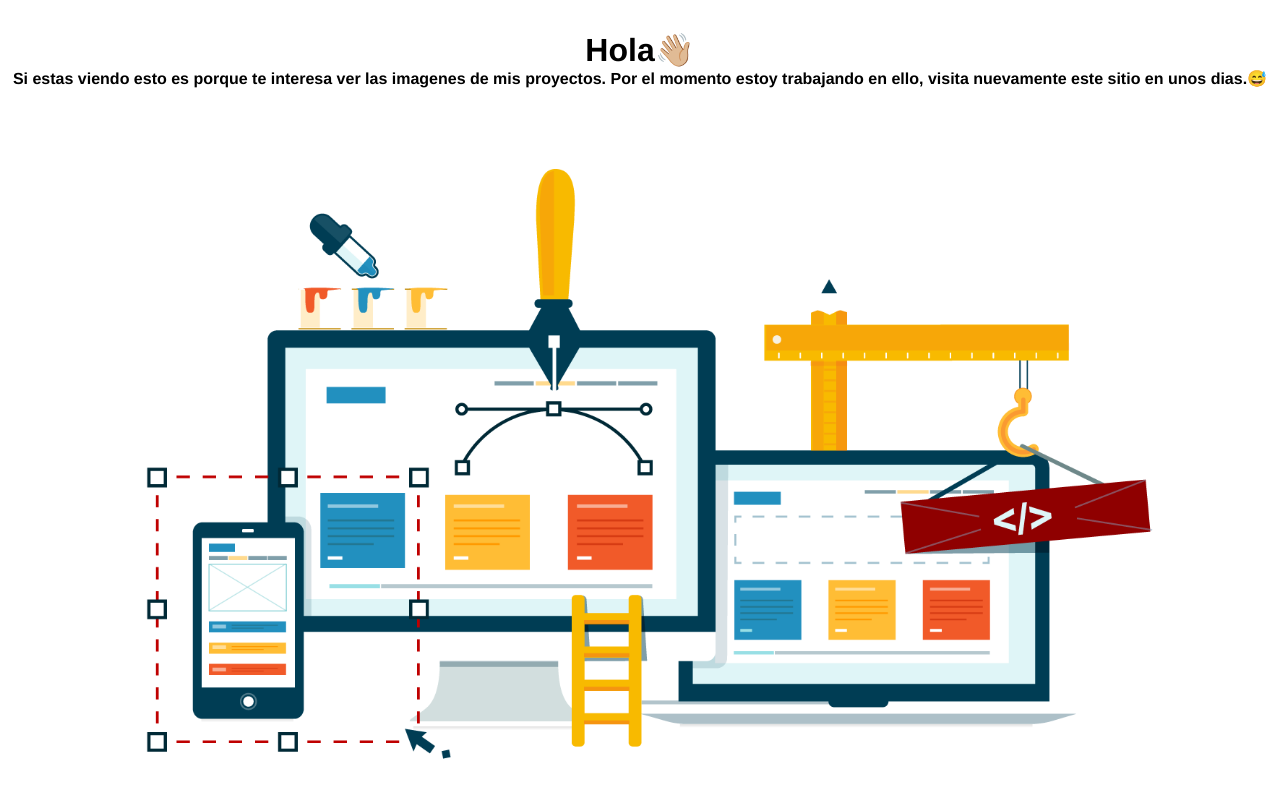
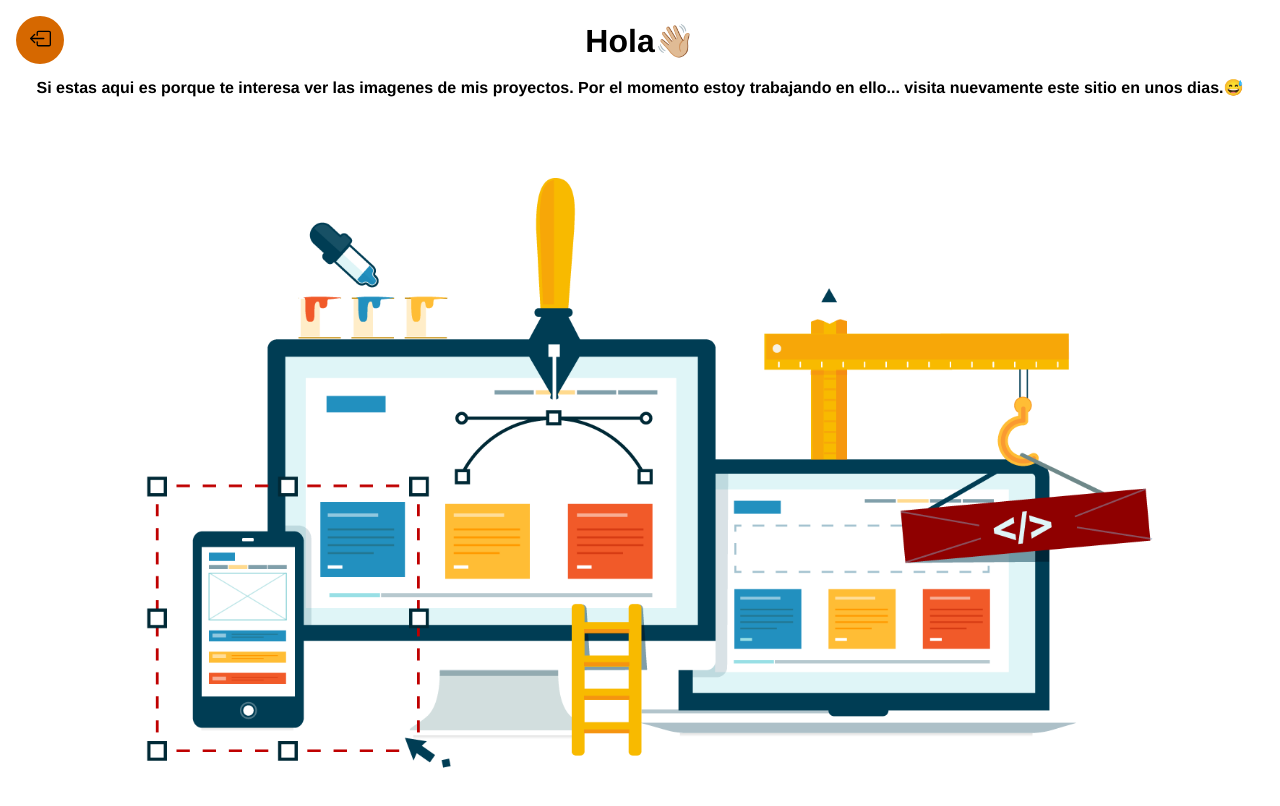
Before and after one commit to luisadriannu/portafolio-web, a plain HTML site: page portafolio_cv/carrusel.html in a window 1280 px wide. Drawn offline with nearby package versions, Linux system fonts and the light colour scheme.

Commit message:
Version 2.1

```diff
--- a/portafolio_cv/CSS/style.css
+++ b/portafolio_cv/CSS/style.css
@@ -544,6 +544,23 @@ progress::-webkit-progress-value {
   margin-bottom: 2rem;
 }
 
+.btn-regresar {
+  position: fixed;
+  top: 1rem;
+  left: 1rem;
+  background-color: var(--first-color);
+  border-radius: 50%;
+  border: none;
+  cursor: pointer;
+  width: 3rem;
+  height: 3rem;
+}
+
+.btn-regresar a {
+  text-decoration: none;
+  color: var(--black-color);
+}
+
 .contact-card {
   border-radius: 1rem;
   margin: 1rem auto;
--- a/portafolio_cv/carrusel.html
+++ b/portafolio_cv/carrusel.html
@@ -4,16 +4,16 @@
     <meta charset="UTF-8" />
     <meta http-equiv="X-UA-Compatible" content="IE=edge" />
     <meta name="viewport" content="width=device-width, initial-scale=1.0" />
-    <title>Portafolio CV - LuizackJS</title>
+    <title>Portafolio Digital - Galería</title>
     <link
       rel="stylesheet"
       href="https://cdnjs.cloudflare.com/ajax/libs/hamburgers/1.2.1/hamburgers.min.css"
     />
     <link rel="stylesheet" href="CSS/style.css" />
-    <link rel="icon" href="assets/Avatar_icon.png" />
+    <link rel="icon" href="assets/photos-svgrepo-com.svg" />
     <meta
       name="description"
-      content="Hola bienvenidos a mi Portafolio Profesional, soy Luis Adrian Desarrollador web"
+      content="Hola, bienvenidos a mi Portafolio Profesional, mi nombre es Luis Adrian y soy Desarrollador web."
     />
     <meta
       name="canonical"
@@ -21,11 +21,11 @@
     />
     <link
       rel="favicon"
-      href="https://luisadriannu.github.io/portafolio-web/portafolio_cv/assets/avatar-luizack-circle.png"
+      href="https://luisadriannu.github.io/portafolio-web/portafolio_cv/assets/Avatar_icon.png"
     />
     <link
       rel="apple-touch-icon"
-      href="https://luisadriannu.github.io/portafolio-web/portafolio_cv/assets/avatar-luizack-circle.png"
+      href="https://luisadriannu.github.io/portafolio-web/portafolio_cv/assets/Avatar_icon.png"
     />
     <meta name="theme-color" content="#d66800" />
     <meta name="twitter:card" content="summary" />
@@ -33,12 +33,12 @@
     <meta
       property="og:title"
       name="twitter:title"
-      content="Portafolio CV - LuizackJS"
+      content="Portafolio Digital - LuizackJS"
     />
     <meta
       property="og:image"
       name="twitter:image"
-      content="https://luisadriannu.github.io/portafolio-web/portafolio_cv/assets/hero-image-port-4.jpg"
+      content="https://luisadriannu.github.io/portafolio-web/portafolio_cv/assets/hero-image-home.jpg"
     />
     <meta
       property="og:url"
@@ -48,17 +48,39 @@
     <meta
       property="og:description"
       name="twitter:description"
-      content="Hola bienvenidos a mi Portafolio Profesional, soy Luis Adrian Desarrollador web"
+      content="Hola, bienvenidos a mi Portafolio Profesional, mi nombre es Luis Adrian y soy Desarrollador web."
     />
   </head>
   <body class="light-mode">
     <main class="text-center main min-vh-100">
       <div>
+        <button class="btn-regresar">
+          <a href="index.html">
+            <svg
+              xmlns="http://www.w3.org/2000/svg"
+              width="21"
+              height="21"
+              fill="currentColor"
+              class="bi bi-box-arrow-left"
+              viewBox="0 0 16 16"
+            >
+              <path
+                fill-rule="evenodd"
+                d="M6 12.5a.5.5 0 0 0 .5.5h8a.5.5 0 0 0 .5-.5v-9a.5.5 0 0 0-.5-.5h-8a.5.5 0 0 0-.5.5v2a.5.5 0 0 1-1 0v-2A1.5 1.5 0 0 1 6.5 2h8A1.5 1.5 0 0 1 16 3.5v9a1.5 1.5 0 0 1-1.5 1.5h-8A1.5 1.5 0 0 1 5 12.5v-2a.5.5 0 0 1 1 0v2z"
+              />
+              <path
+                fill-rule="evenodd"
+                d="M.146 8.354a.5.5 0 0 1 0-.708l3-3a.5.5 0 1 1 .708.708L1.707 7.5H10.5a.5.5 0 0 1 0 1H1.707l2.147 2.146a.5.5 0 0 1-.708.708l-3-3z"
+              />
+            </svg>
+          </a>
+        </button>
         <h1>Hola👋🏼</h1>
+        <br />
         <h4>
-          Si estas viendo esto es porque te interesa ver las imagenes de mis
-          proyectos. Por el momento estoy trabajando en ello, visita nuevamente
-          este sitio en unos dias.😅
+          Si estas aqui es porque te interesa ver las imagenes de mis proyectos.
+          Por el momento estoy trabajando en ello... visita nuevamente este
+          sitio en unos dias.😅
         </h4>
       </div>
       <div>
```
Also changed, not shown: portafolio_cv/index.html (+8 -9 lines), portafolio_cv/assets/.svg (added), portafolio_cv/assets/facebook-svgrepo-com.svg (added), portafolio_cv/assets/facebook.svg (deleted), portafolio_cv/assets/github.svg, portafolio_cv/assets/instagram.svg, portafolio_cv/assets/lightbulb-fill.svg (added), portafolio_cv/assets/lightbulb-off-fill.svg (added), portafolio_cv/assets/linkedin.svg, portafolio_cv/assets/photos-svgrepo-com.svg (added), portafolio_cv/assets/pin-angle-fill.svg (added), portafolio_cv/assets/twitter-svgrepo-com.svg (added), portafolio_cv/assets/twitter.svg (deleted), portafolio_cv/assets/youtube.svg (deleted).
